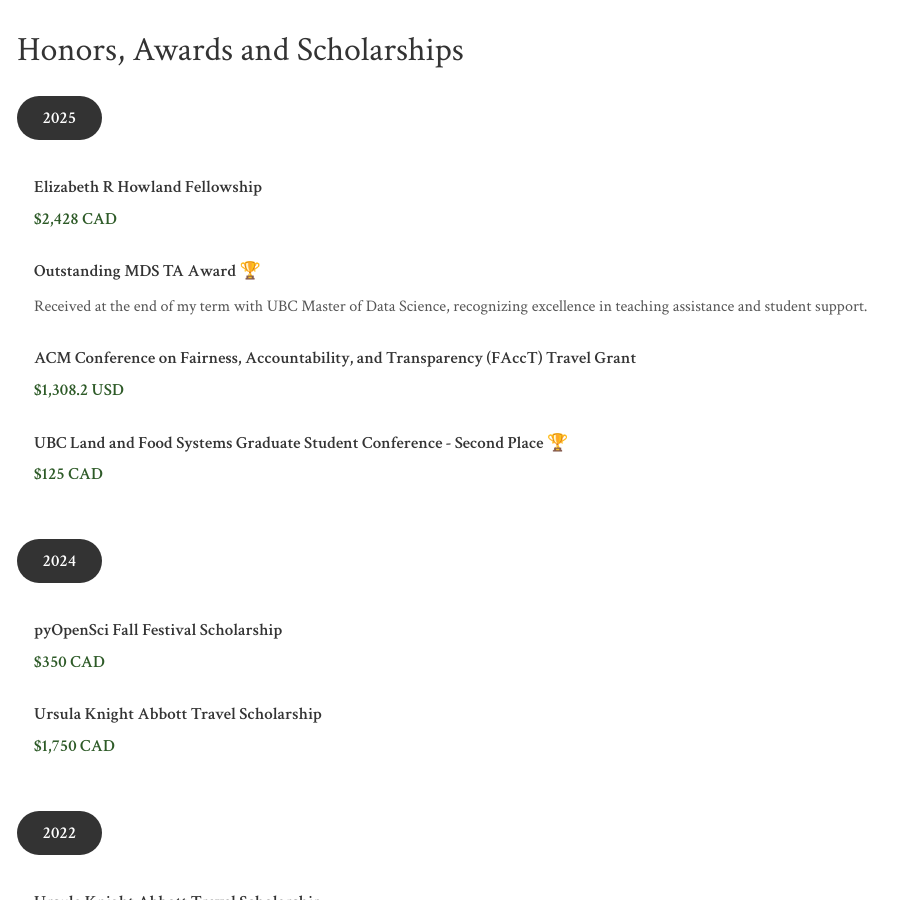
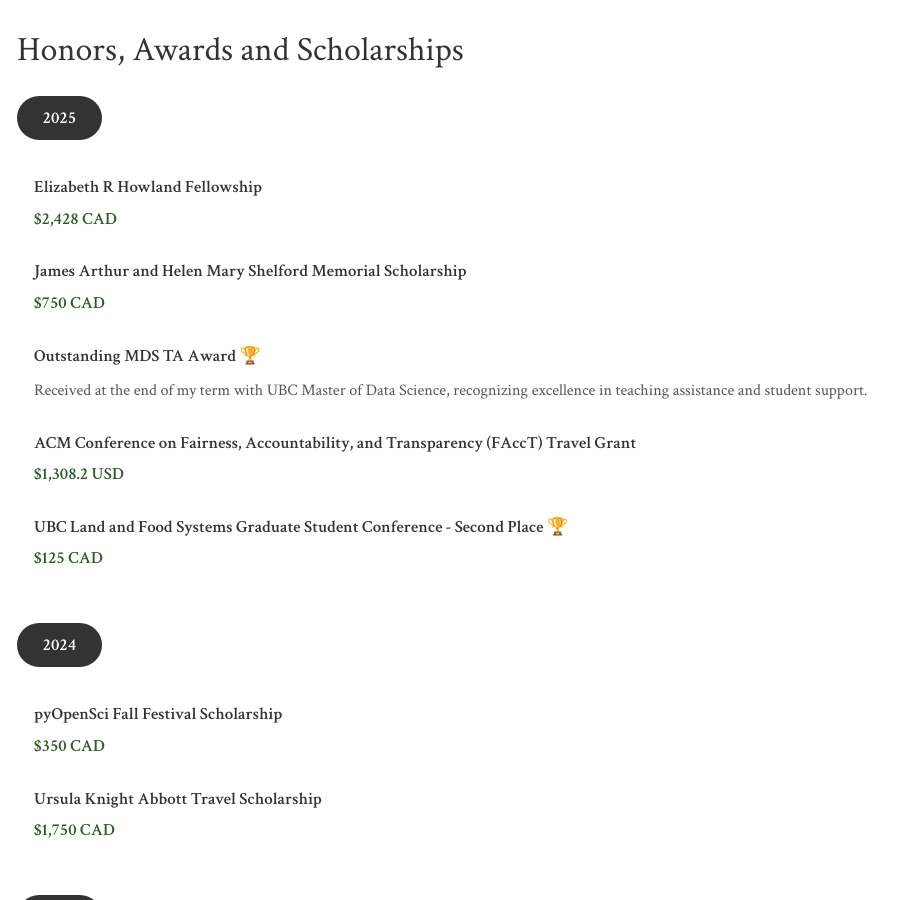
Before and after one commit to skysheng7/skysheng7.github.io, a Jekyll site: the page built from awards.html, in a window 1280 px wide and 900 px high, scrolled down 2313 px. Shown: the whole window, without its empty margins (0-913 px from the left). Built offline with Jekyll 4.4.1, drawn with Linux system fonts in a browser that asks for light colours; some of the changed text lies outside the part shown.

Commit message:
add award

```diff
--- a/awards.html
+++ b/awards.html
@@ -11,7 +11,7 @@
   <h2>Total Research Funding Secured</h2>
   <p class="funding-total">$74,975 CAD</p>
   <h2>Total Scholarship Awarded</h2>
-  <p class="funding-total">$48,184 CAD</p>
+  <p class="funding-total">$48,934 CAD</p>
 </div>
 
 <h2>Research Funding</h2>
@@ -108,6 +108,11 @@
   <div class="award-item">
     <div class="award-title">Elizabeth R Howland Fellowship</div>
     <div class="award-amount">$2,428 CAD</div>
+  </div>
+
+  <div class="award-item">
+    <div class="award-title">James Arthur and Helen Mary Shelford Memorial Scholarship</div>
+    <div class="award-amount">$750 CAD</div>
   </div>
 
   <div class="award-item">
```
Also changed, not shown: 6 other files.
